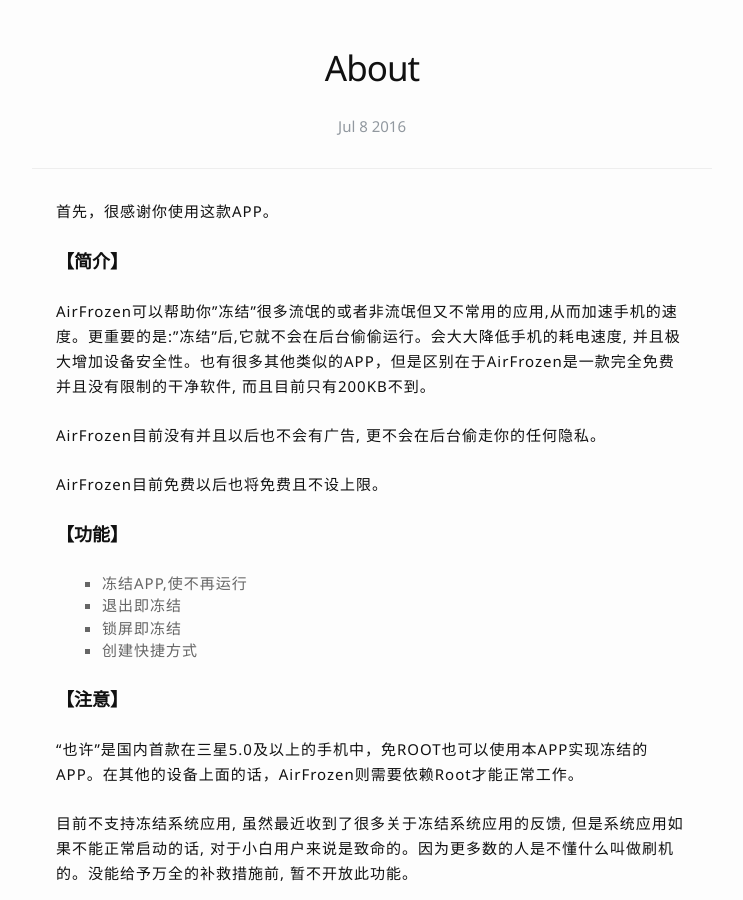
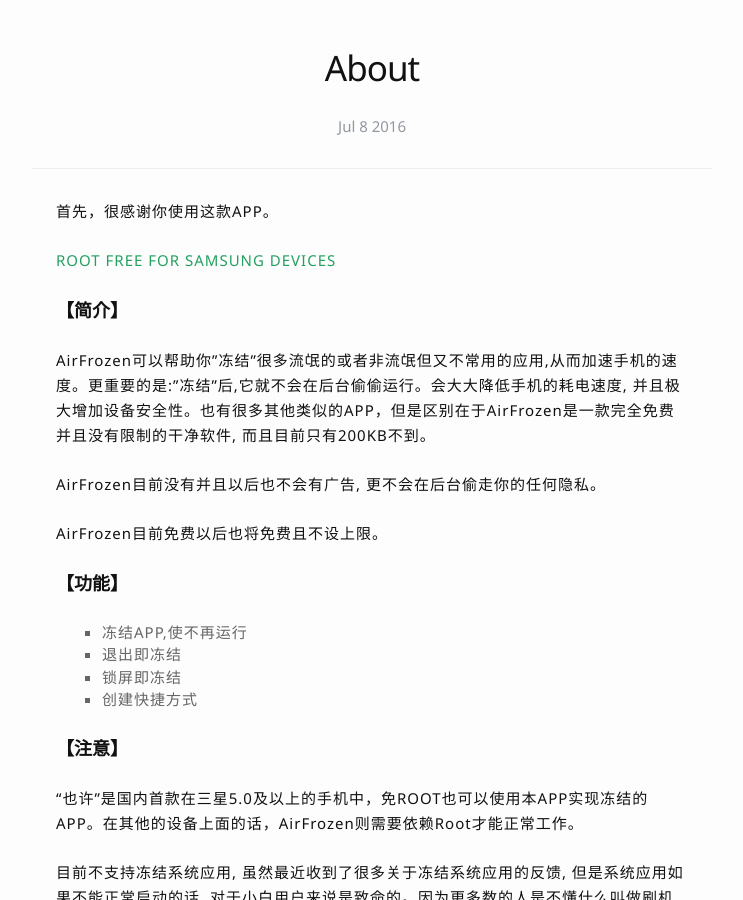
Before and after one commit to hyongbai/AirFrozen, a Jekyll site: the page built from _posts/2016-07-08-about.md, in a window 1280 px wide and 900 px high. Shown: the whole window, without its empty margins (268-1011 px from the left). Built offline with Jekyll 4.4.1, drawn with Linux system fonts in a browser that asks for light colours; nearby versions of some CDN libraries.

Commit message:
[edit]add link to [ROOT FREE FOR SAMSUNG DEVICES]

```diff
--- a/_posts/2016-07-08-about.md
+++ b/_posts/2016-07-08-about.md
@@ -4,7 +4,10 @@ title: "About"
 permalink: /about/
 ---
 
+
 首先，很感谢你使用这款APP。
+
+[ROOT FREE FOR SAMSUNG DEVICES](http://yourbay.me/AirFrozen/way2knox4sansumg/)
 
 ### 【简介】
 
```
